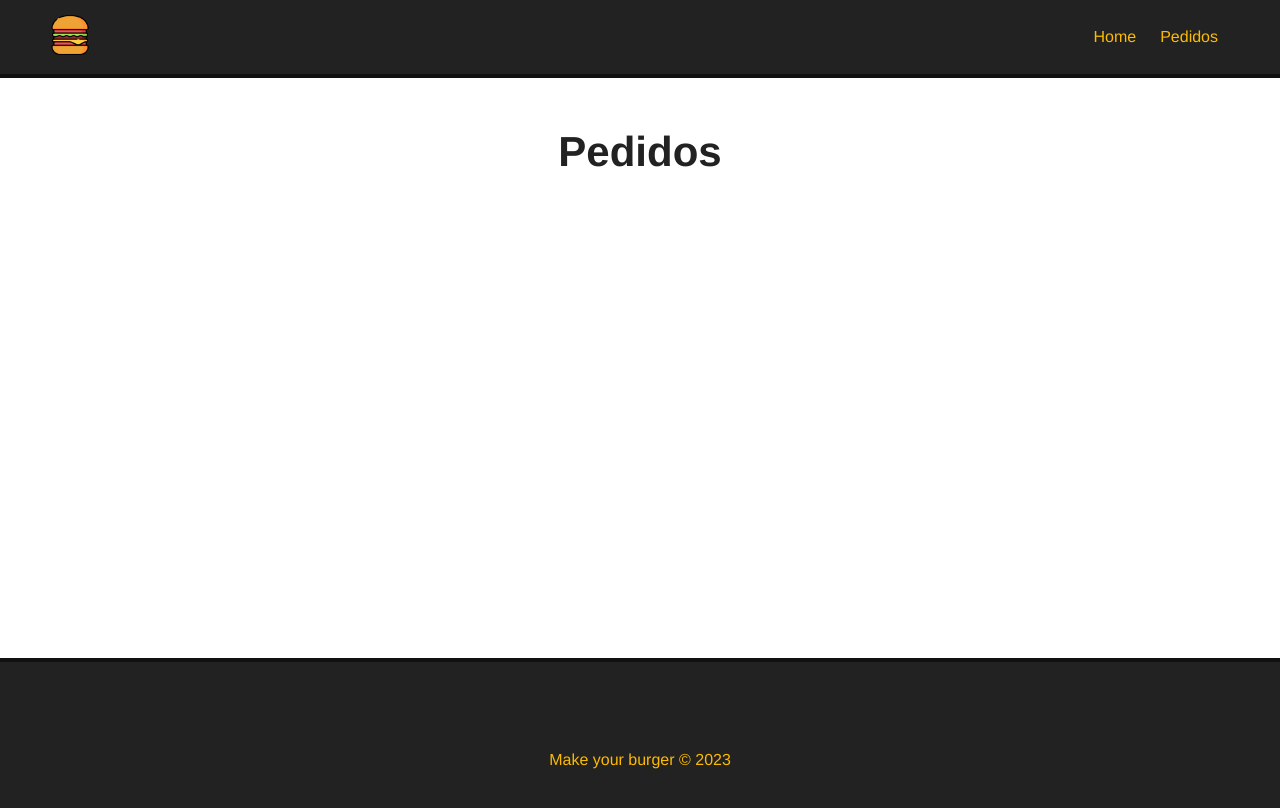
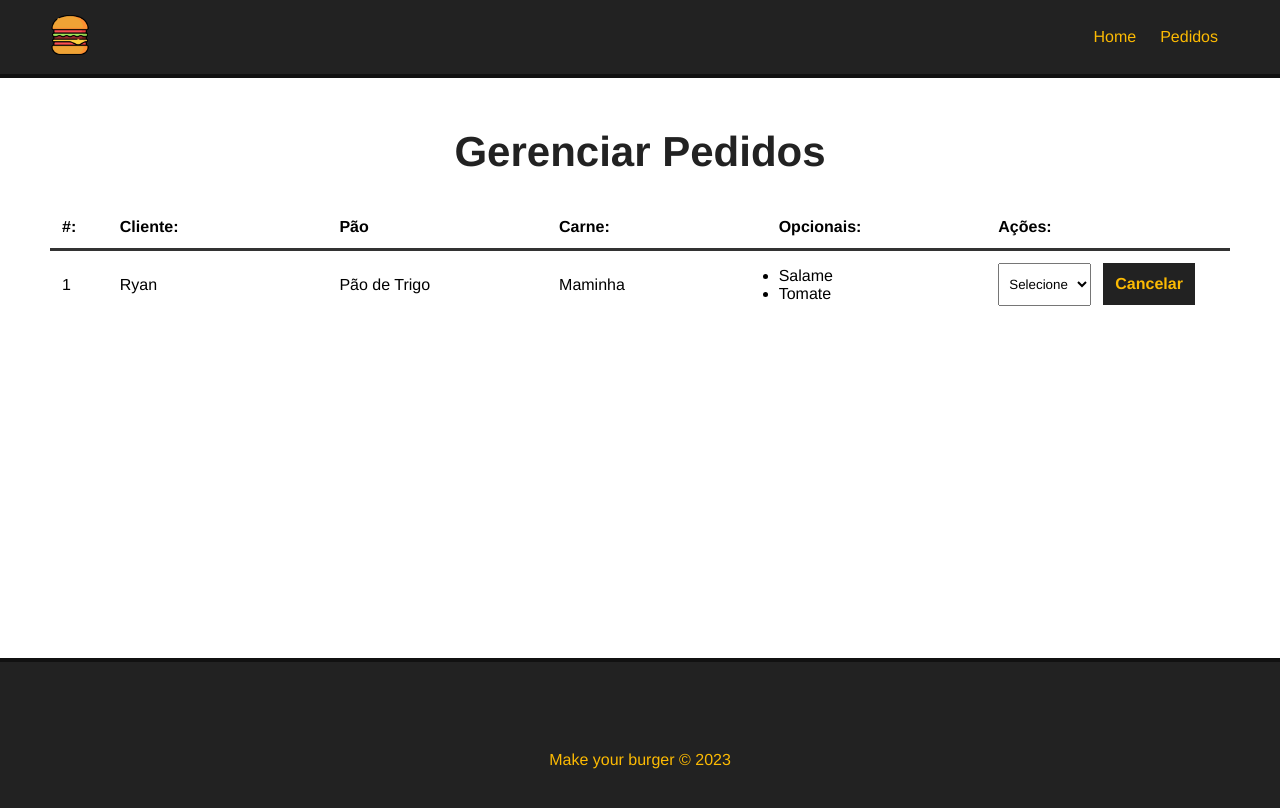
Before and after one commit to Ryan-Menezes/make-your-burger, a Vue app: page /pedidos in a window 1280 px wide. Shown: the top 808 px of the page. Built offline with nearby package versions, Linux system fonts and the light colour scheme.

Commit message:
creating the orders dashboard

```diff
--- /dev/null
+++ b/src/components/Dashboard.vue
@@ -0,0 +1,103 @@
+<template>
+  <div id="burger-table">
+    <div>
+      <div id="burger-table-heading">
+        <div class="order-id">#:</div>
+        <div>Cliente:</div>
+        <div>Pão</div>
+        <div>Carne:</div>
+        <div>Opcionais:</div>
+        <div>Ações:</div>
+      </div>
+      <div id="burger-table-rows">
+        <div class="burger-table-row">
+          <div class="order-number">1</div>
+          <div>Ryan</div>
+          <div>Pão de Trigo</div>
+          <div>Maminha</div>
+          <div>
+            <ul>
+              <li>Salame</li>
+              <li>Tomate</li>
+            </ul>
+          </div>
+          <div>
+            <select name="status" class="status">
+              <option value="">Selecione</option>
+            </select>
+            <button class="delete-btn">Cancelar</button>
+          </div>
+        </div>
+      </div>
+    </div>
+  </div>
+</template>
+
+<script>
+  export default {
+    name: 'Dashboard'
+  }
+</script>
+
+<style scoped>
+  #burger-table {
+    max-width: 1200px;
+    margin: 0 auto;
+  }
+
+  #burger-table-heading,
+  #burger-table-rows,
+  .burger-table-row {
+    display: flex;
+    flex-wrap: wrap;
+    align-items: center;
+  }
+
+  #burger-table-heading {
+    font-weight: bold;
+    padding: 12px;
+    border-bottom: 3px solid #333;
+  }
+
+  #burger-table-heading div,
+  .burger-table-row div {
+    width: 19%;
+  }
+
+  .burger-table-row {
+    width: 100%;
+    padding: 12px;
+    border-bottom: 1px solid #ccc;
+  }
+
+  .burger-table-row:last-child {
+    border: none;
+  }
+
+  #burger-table-heading .order-id,
+  .burger-table-row .order-number {
+    width: 5%;
+  }
+
+  select {
+    padding: 12px 6px;
+    margin-right: 12px;
+  }
+
+  .delete-btn {
+    background-color: #222;
+    color: #FCBA03;
+    font-weight: bold;
+    border: 2px solid #222;
+    padding: 10px;
+    font-size: 16px;
+    margin: 0 auto;
+    cursor: pointer;
+    transition: .5s;
+  }
+
+  .delete-btn:hover {
+    background-color: transparent;
+    color: #222;
+  }
+</style>
--- a/src/views/Orders.vue
+++ b/src/views/Orders.vue
@@ -1,5 +1,17 @@
 <template>
   <main class="main-container">
-    <h1>Pedidos</h1>
+    <h1>Gerenciar Pedidos</h1>
+    <Dashboard />
   </main>
 </template>
+
+<script>
+  import Dashboard from '@/components/Dashboard.vue'
+
+  export default {
+    name: 'Orders',
+    components: {
+      Dashboard
+    }
+  }
+</script>
```
